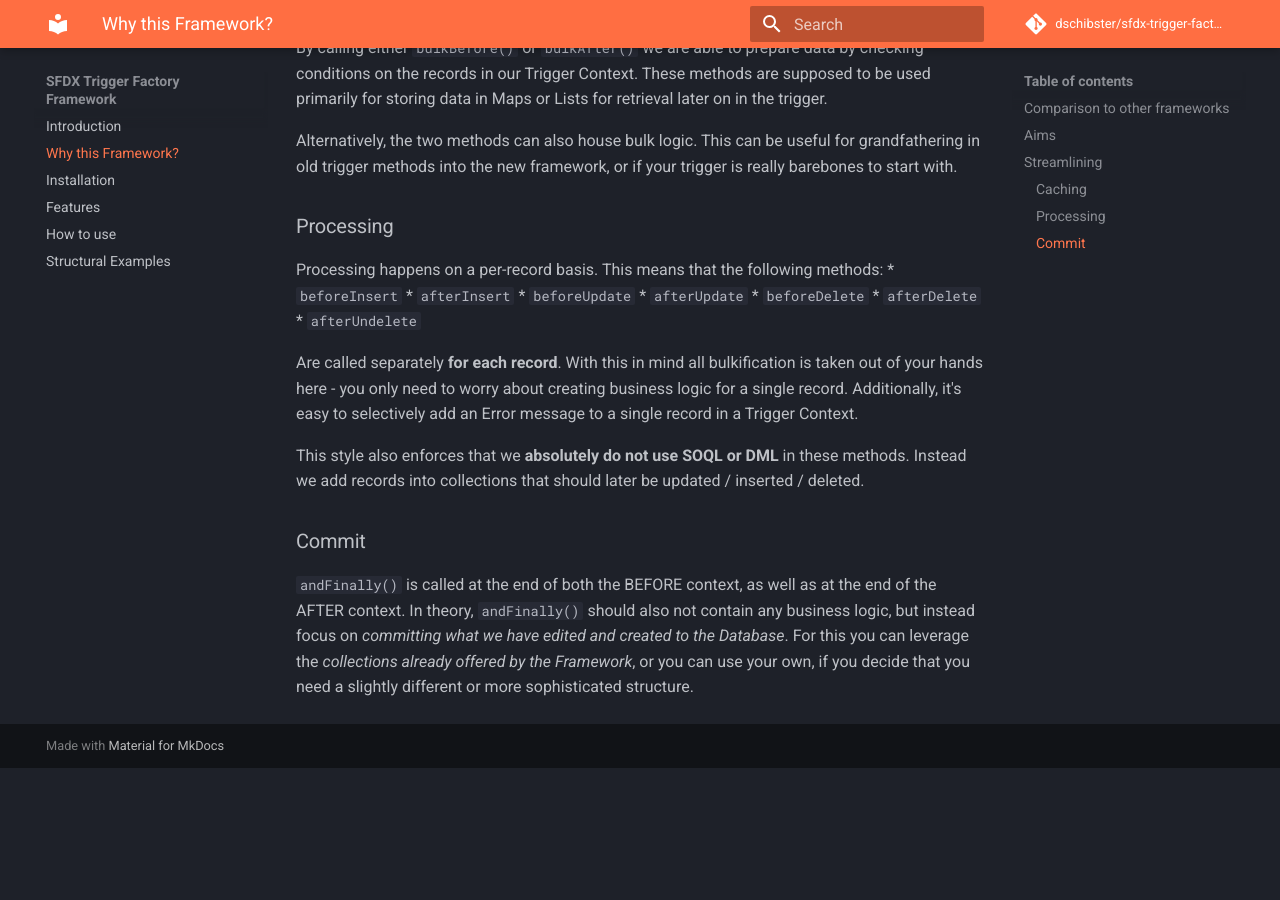
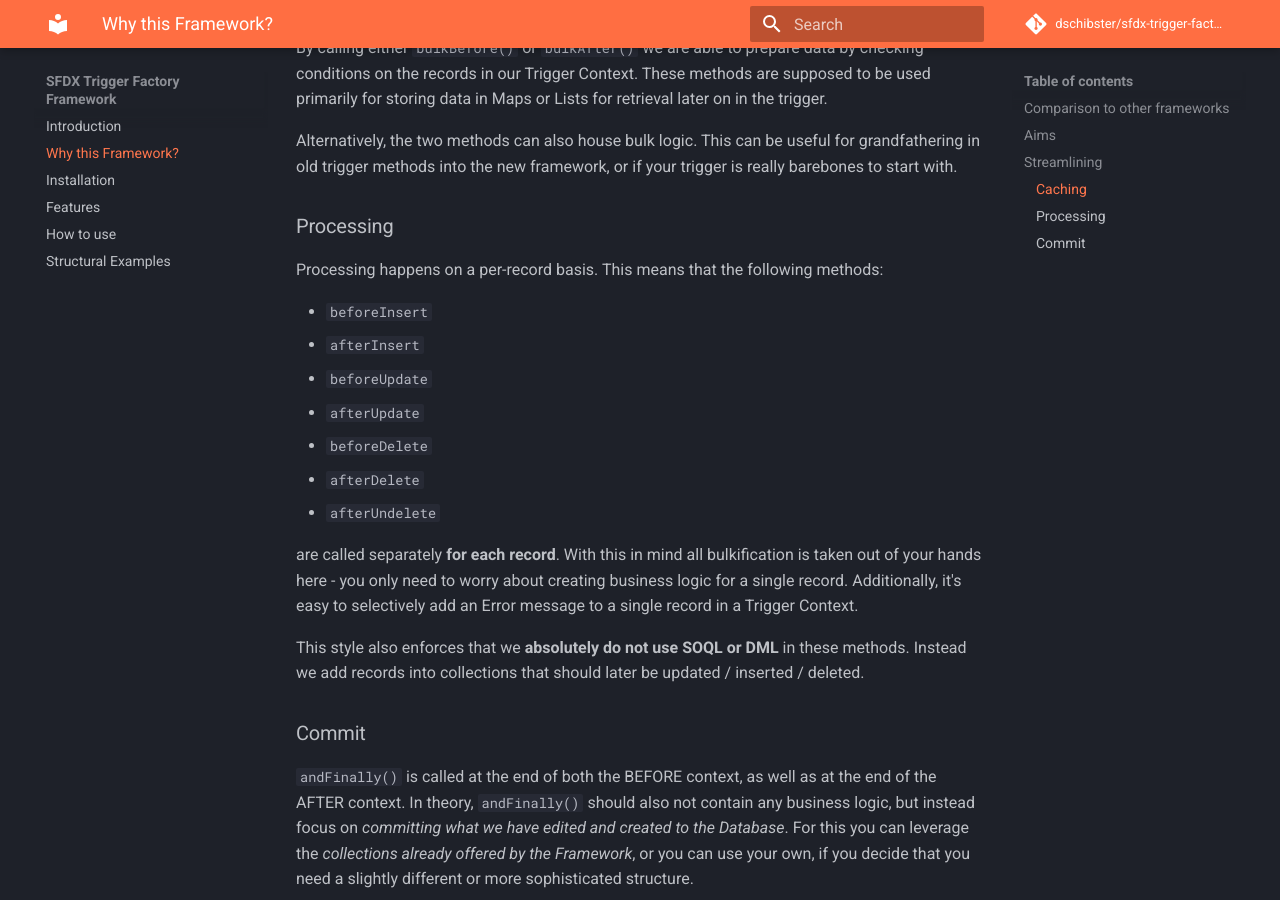
Before and after one commit to dschibster/sfdx-trigger-factory, an MkDocs documentation site: the page built from docs/why.md, in a window 1280 px wide and 900 px high, scrolled down 932 px. Built offline with MkDocs 1.6.1 and Material for MkDocs 9.7.7, drawn with Linux system fonts in a browser that asks for light colours; comment, search, counter and statistics services are not loaded; before the commit the page ends 1700 px from its top, so only the background shows below that.

Commit message:
fix typos in docs

```diff
--- a/docs/why.md
+++ b/docs/why.md
@@ -19,6 +19,7 @@ Alternatively, the two methods can also house bulk logic. This can be useful for
 
 ### Processing
 Processing happens on a per-record basis. This means that the following methods:
+
 * `beforeInsert`
 * `afterInsert`
 * `beforeUpdate`
@@ -27,7 +28,7 @@ Processing happens on a per-record basis. This means that the following methods:
 * `afterDelete`
 * `afterUndelete`
 
-Are called separately **for each record**. With this in mind all bulkification is taken out of your hands here - you only need to worry about creating business logic for a single record. Additionally, it's easy to selectively add an Error message to a single record in a Trigger Context.
+are called separately **for each record**. With this in mind all bulkification is taken out of your hands here - you only need to worry about creating business logic for a single record. Additionally, it's easy to selectively add an Error message to a single record in a Trigger Context.
 
 This style also enforces that we **absolutely do not use SOQL or DML** in these methods. Instead we add records into collections that should later be updated / inserted / deleted.
 
```
Also changed, not shown: docs/structure.md (+4 -4 lines), docs/testpage.md (deleted, +0 -1 lines).
